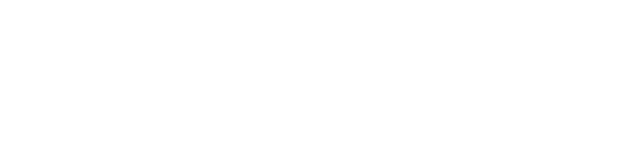
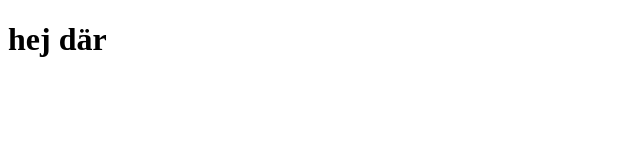
Before and after one commit to Shayaan02/test1, a plain HTML site: page index.html in a window 1280 px wide. Shown: the whole page, without its empty margins (0-640 px from the left). Drawn offline with Linux system fonts and the light colour scheme.

Commit message:
Update index.html

```diff
--- a/index.html
+++ b/index.html
@@ -7,6 +7,6 @@
     <title>Document</title>
 </head>
 <body>
-
+    <h1>hej där </h1>
 </body>
 </html>
```
